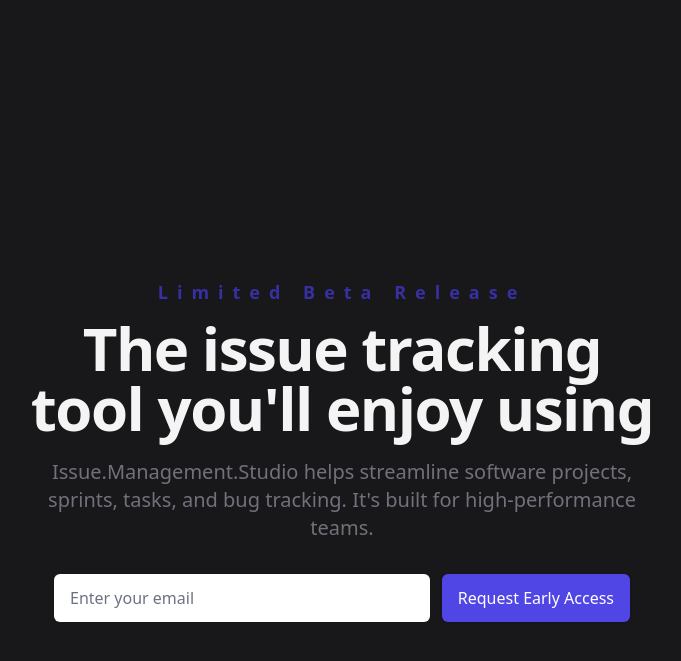
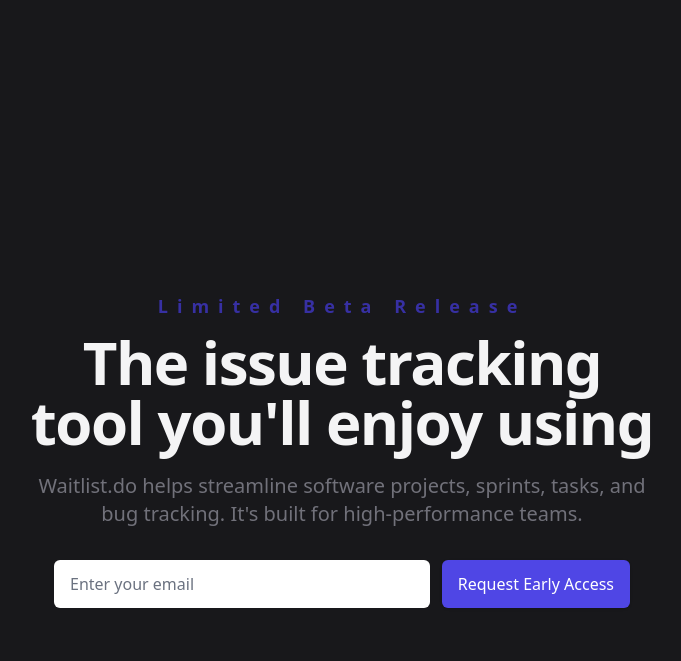
Before and after one commit to nathanclevenger/waitlist, a Jekyll site: the page built from README.md, in a window 1280 px wide. Shown: the top 661 px of the page, without its empty margins (298-979 px from the left). Built offline with Jekyll 4.4.1, drawn with Linux system fonts in a browser that asks for light colours; nearby versions of some CDN libraries; our own code applies the rules of GitHub Pages for plain Markdown files.

Commit message:
Update _config.yaml

```diff
--- a/_config.yaml
+++ b/_config.yaml
@@ -1,6 +1,6 @@
 
 badge: Limited Beta Release
 title: The issue tracking tool you'll enjoy using
-description: Issue.Management.Studio helps streamline software projects, sprints, tasks, and bug tracking. It's built for high-performance teams.
+description: Waitlist.do helps streamline software projects, sprints, tasks, and bug tracking. It's built for high-performance teams.
 label: enter your work email
 callToAction: Request Early Access
```
